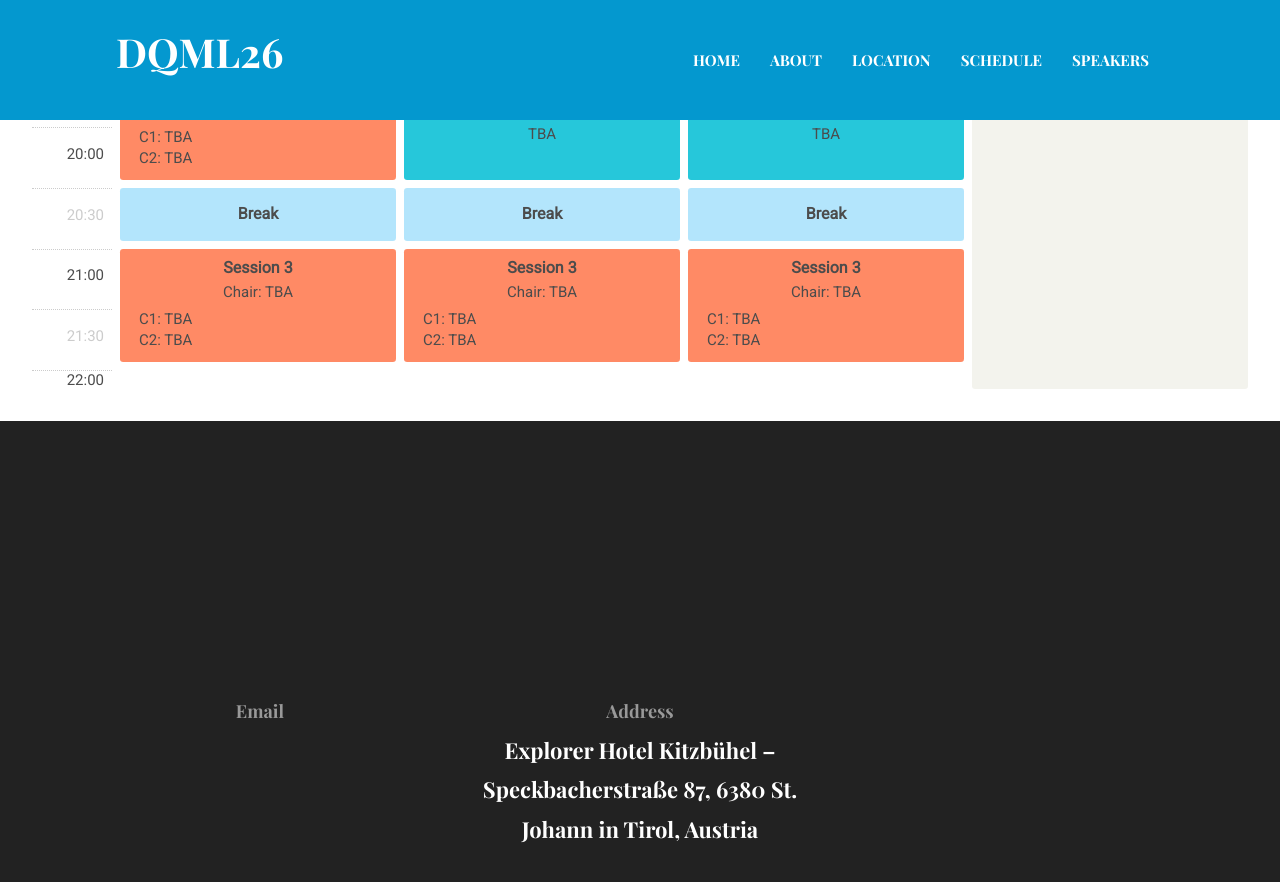
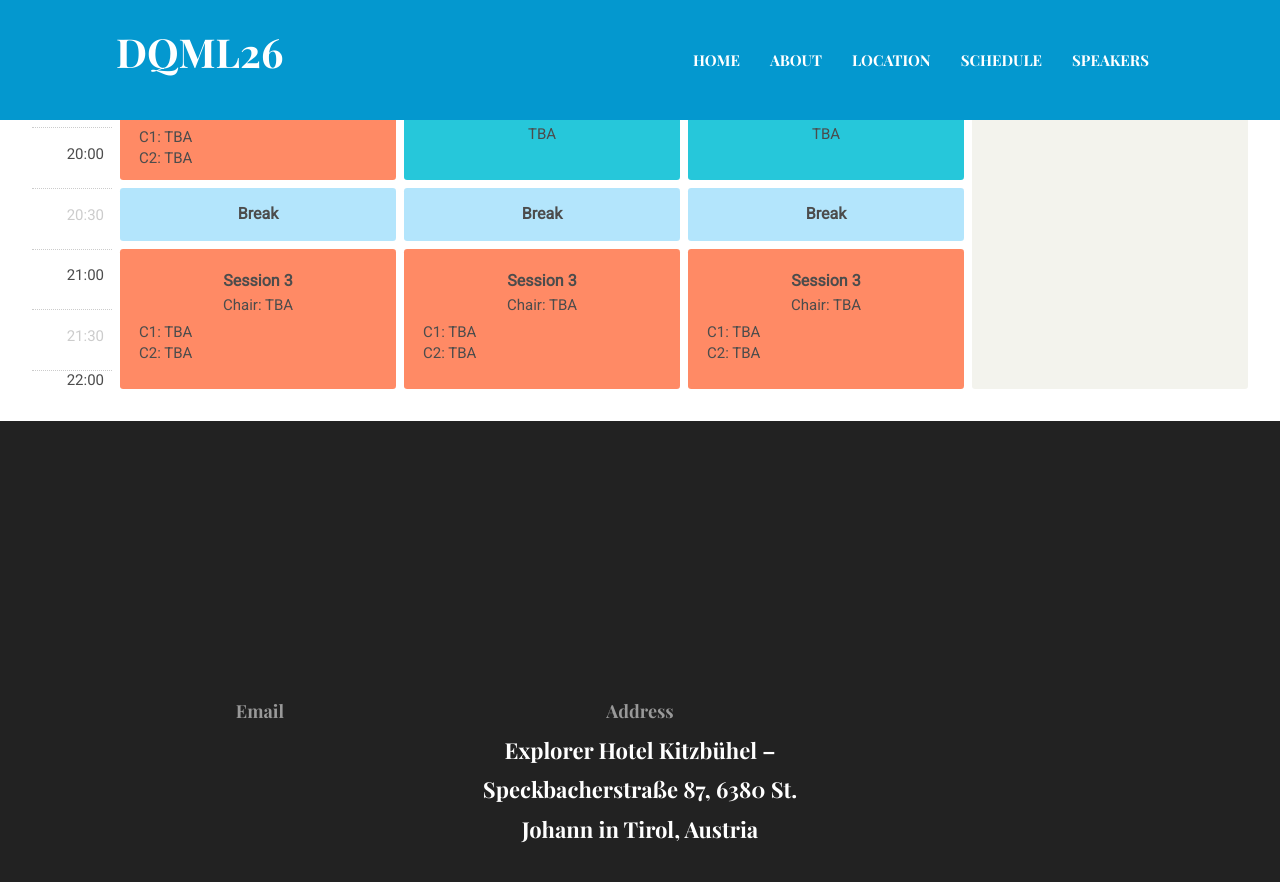
Before and after one commit to DQML26/DQML26.github.io, a Jekyll site: the page built from _pages/schedule.html, in a window 1280 px wide and 900 px high, scrolled down 2011 px. Shown: the top 882 px of the window. Built offline with Jekyll 4.4.1, drawn with Linux system fonts in a browser that asks for light colours.

Commit message:
One more fix

```diff
--- a/_pages/schedule.html
+++ b/_pages/schedule.html
@@ -60,7 +60,7 @@ The length of the contributed and plenary talks is listed below.
   <div class="event stage-break start-1830 end-1900 length-1">Dinner</div>
   <div class="event stage-session-type-1 start-1930 end-2000 length-1">Session 2 <span>Chair: TBA</span><span class="left">C1: TBA<br>C2: TBA</span></div>
   <div class="event stage-break start-2030 end-2030 length-1">Break</div>
-  <div class="event stage-session-type-1 start-2100 end-2130 length-1">Session 3 <span>Chair: TBA</span><span class="left">C1: TBA<br>C2: TBA</span></div>
+  <div class="event stage-session-type-1 start-2100 end-2200 length-1">Session 3 <span>Chair: TBA</span><span class="left">C1: TBA<br>C2: TBA</span></div>
 
 
   <div class="event stage-break start-800 end-800 length-1">Breakfast</div>
@@ -73,7 +73,7 @@ The length of the contributed and plenary talks is listed below.
   <div class="event stage-break start-1830 end-1900 length-1">Dinner</div>
   <div class="event stage-session-type-2 start-1930 end-2000 length-1">Plenary 2 <span>TBA</span></div>
   <div class="event stage-break start-2030 end-2030 length-1">Break</div>
-  <div class="event stage-session-type-1 start-2100 end-2130 length-1">Session 3 <span>Chair: TBA</span><span class="left">C1: TBA<br>C2: TBA</span></div>
+  <div class="event stage-session-type-1 start-2100 end-2200 length-1">Session 3 <span>Chair: TBA</span><span class="left">C1: TBA<br>C2: TBA</span></div>
 
 
   <div class="event stage-break start-800 end-800 length-1">Breakfast</div>
@@ -86,7 +86,7 @@ The length of the contributed and plenary talks is listed below.
   <div class="event stage-break start-1830 end-1900 length-1">Dinner</div>
   <div class="event stage-session-type-2 start-1930 end-2000 length-1">Plenary 2 <span>TBA</span></div>
   <div class="event stage-break start-2030 end-2030 length-1">Break</div>
-  <div class="event stage-session-type-1 start-2100 end-2130 length-1">Session 3 <span>Chair: TBA</span><span class="left">C1: TBA<br>C2: TBA</span></div>
+  <div class="event stage-session-type-1 start-2100 end-2200 length-1">Session 3 <span>Chair: TBA</span><span class="left">C1: TBA<br>C2: TBA</span></div>
 
 
   <div class="event stage-break start-800 end-800 length-1">Breakfast</div>
```
